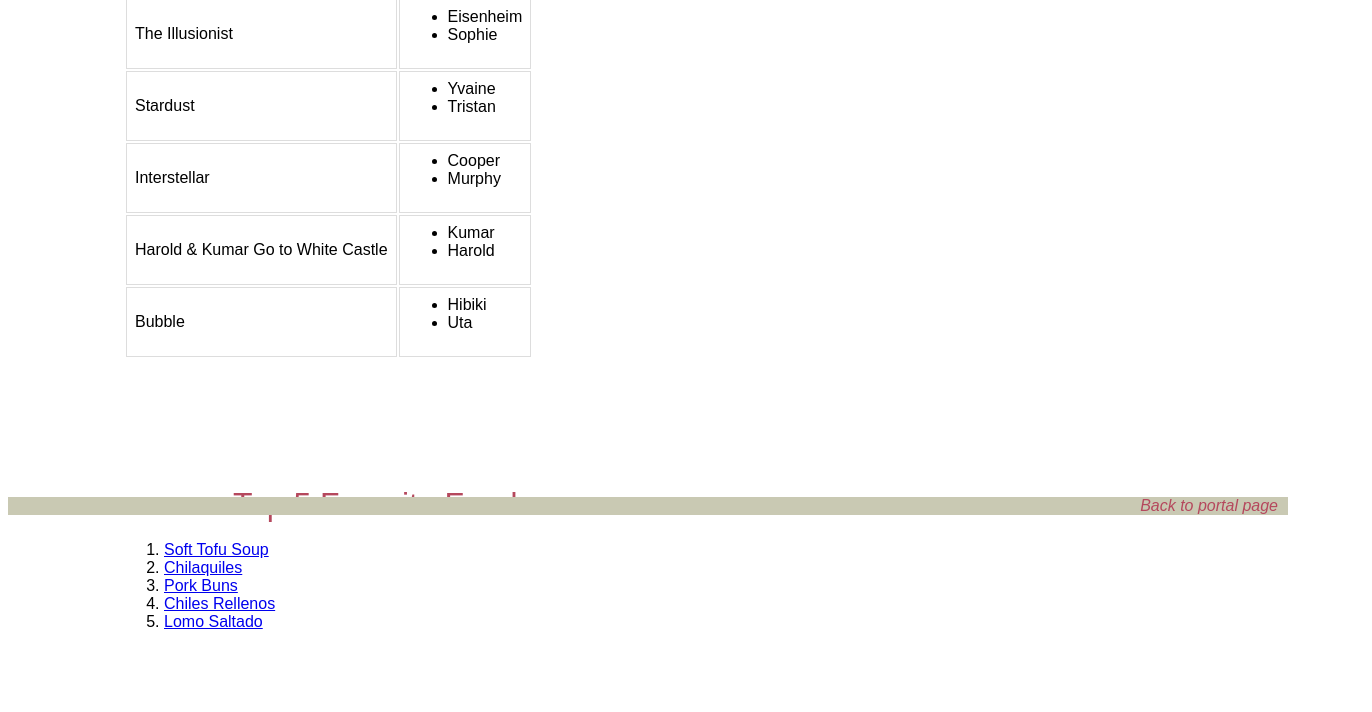
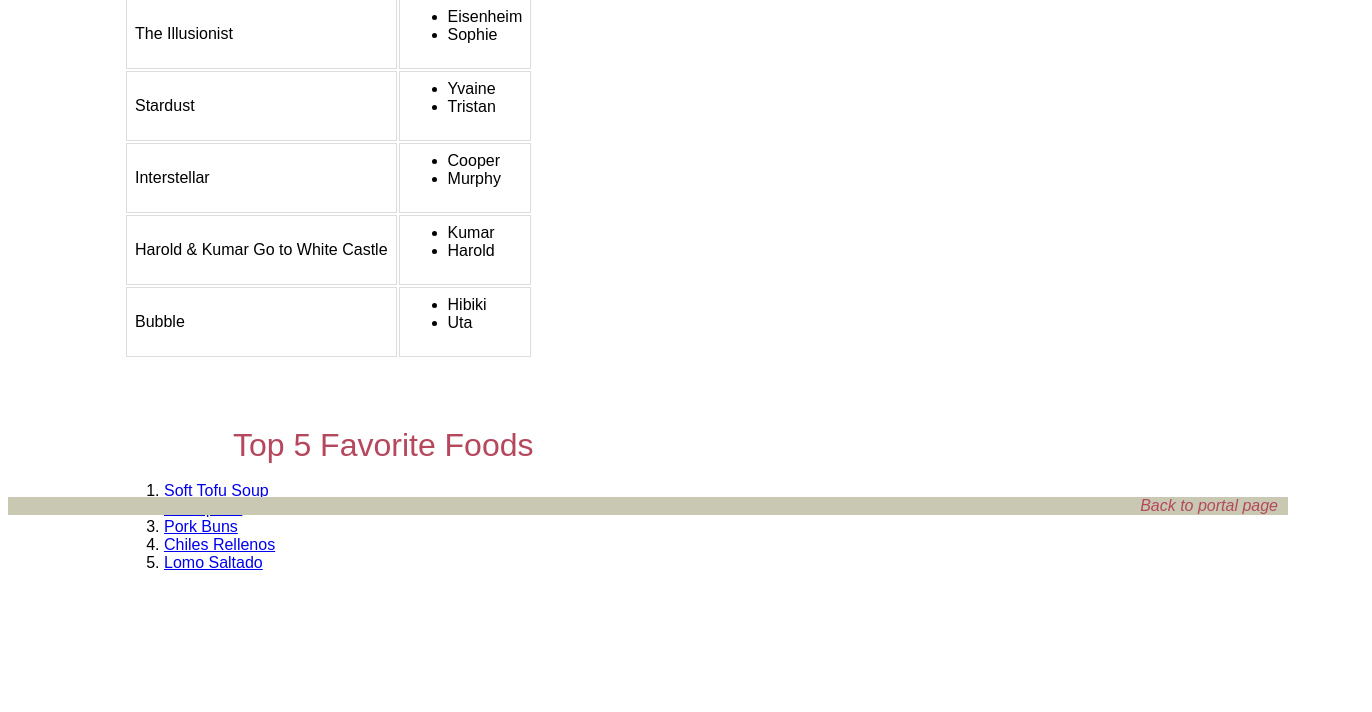
Before and after one commit to Vigonzz/csd-340, a plain HTML site: page module-8/Gonzalez_Mod8_2.html in a window 1280 px wide. Shown: the part 285-997 px from the top of the page, 1372 px wide, since content can reach past the window. After the commit the page ends 938 px from the top, so only its background shows below. Drawn offline with Linux system fonts and the light colour scheme.

Commit message:
Proper html structure

```diff
--- a/module-8/Gonzalez_Mod8_2.css
+++ b/module-8/Gonzalez_Mod8_2.css
@@ -41,13 +41,6 @@ h1 {
     border-collapse: collapse;
     width: 100%;
     margin-bottom: 30px;
-    box-shadow: 0 4px 8px 0 and an rgba(0, 0, 0, 0.2);
-    margin: 2% 5% 5% 100px;
-}
-
-#movies:hover {
-    box-shadow: 0 4px 8px 0 and an rgba(0, 0, 0, 0.2);
-    width: 50%;
 }
 
 #movies th {
--- a/module-8/Gonzalez_Mod8_2.html
+++ b/module-8/Gonzalez_Mod8_2.html
@@ -25,8 +25,9 @@
             <a href="#">Contact</a>
         </div>
 
+        <div id="container">
             <div id="movies">
-            <div class="card"></div>
+                <div class="card">
                     <div class="card-title">Top 5 Favorite Movies</div>
                     <div class="card-content">
                         <table>
@@ -83,26 +84,23 @@
                                     </td>
                                 </tr>
                             </tbody>
-                        <tfoot></tfoot>
                         </table>
                     </div>
-
                 </div>
             </div>
+
             <br>
             <br>
-        </div>
 
-        <div id="container">
             <div class="card">
                 <div class="card-title">Top 5 Favorite Foods</div>
                 <div class="card-content">
                     <ol>
-                        <li> <a href="https://mykoreankitchen.com/sundubu-jjigae/">Soft Tofu Soup</a></li>
-                        <li> <a href="https://www.rickbayless.com/recipe/chilaquiles-master-recipe/">Chilaquiles</a></li>
-                        <li> <a href="https://www.recipetineats.com/chinese-steamed-pork-buns/">Pork Buns</a></li>
-                        <li> <a href="https://www.rickbayless.com/recipe/cheese-chiles-rellenos/">Chiles Rellenos</a></li>
-                        <li> <a href="https://littlespicejar.com/lomo-saltado/">Lomo Saltado</a></li>
+                        <li><a href="https://mykoreankitchen.com/sundubu-jjigae/">Soft Tofu Soup</a></li>
+                        <li><a href="https://www.rickbayless.com/recipe/chilaquiles-master-recipe/">Chilaquiles</a></li>
+                        <li><a href="https://www.recipetineats.com/chinese-steamed-pork-buns/">Pork Buns</a></li>
+                        <li><a href="https://www.rickbayless.com/recipe/cheese-chiles-rellenos/">Chiles Rellenos</a></li>
+                        <li><a href="https://littlespicejar.com/lomo-saltado/">Lomo Saltado</a></li>
                     </ol>
                 </div>
             </div>
```
Lines whose indentation alone changed are shown as unchanged.
